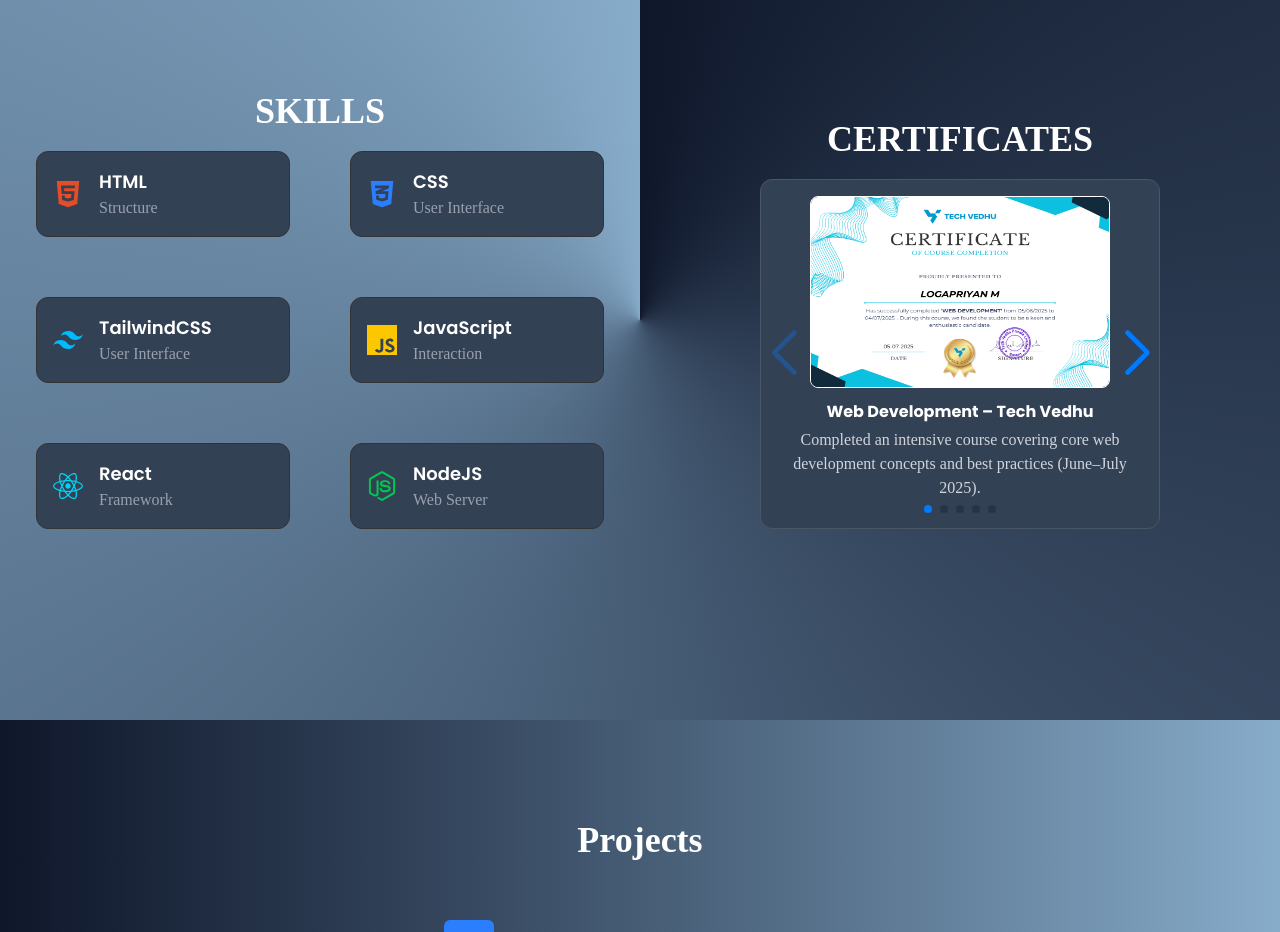
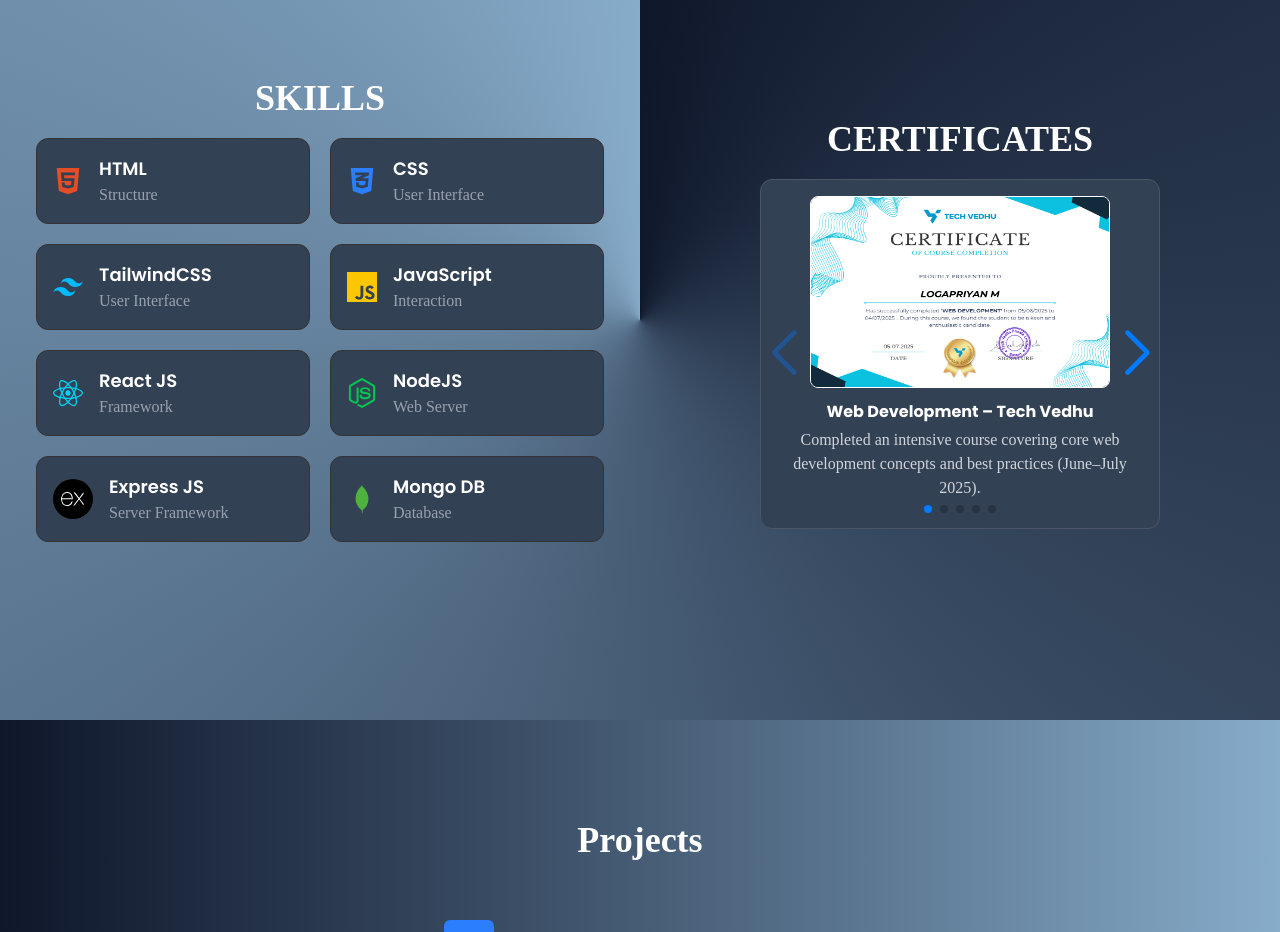
Before and after one commit to logapriyanm/Logapriyan-Portfolio, a React (Vite) app: page / in a window 1280 px wide. Shown: the part 1680-2612 px from the top of the page. Built offline with nearby package versions, Linux system fonts and the light colour scheme.

Commit message:
Skills Update

```diff
--- a/src/App.css
+++ b/src/App.css
@@ -5,6 +5,7 @@
 html,body {
     overflow-x: hidden;
 }
+
 
 @theme {
     --color-secondary: #87ACCA;
@@ -21,6 +22,17 @@ html,body {
     --font-poppins: "Poppins", sans-serif;
 
 }
+
+*{
+    -ms-overflow-style: none;
+    scrollbar-width: none;
+
+    &::-webkit-scrollbar{
+        display : none;
+}}
+
+
+
 html {
   scroll-behavior: smooth;
 }
--- a/src/Components/Skills.jsx
+++ b/src/Components/Skills.jsx
@@ -11,15 +11,18 @@ import 'swiper/css/navigation';
 import 'swiper/css/pagination';
 
 import { FaHtml5, FaCss3Alt, FaNodeJs, FaReact } from "react-icons/fa";
-import { SiJavascript, SiTailwindcss } from "react-icons/si";
+import { SiJavascript, SiTailwindcss,SiExpress  } from "react-icons/si";
+import { DiMongodb } from "react-icons/di";
 
 const MySkills = [
     { name: "HTML", label: "Structure", icon: <FaHtml5 className="text-[#E44D26]" /> },
     { name: "CSS", label: "User Interface", icon: <FaCss3Alt className="text-blue-500" /> },
     { name: "TailwindCSS", label: "User Interface", icon: <SiTailwindcss className="text-sky-400" /> },
     { name: "JavaScript", label: "Interaction", icon: <SiJavascript className="text-yellow-400" /> },
-    { name: "React", label: "Framework", icon: <FaReact className="text-cyan-400 " /> },
+    { name: "React JS", label: "Framework", icon: <FaReact className="text-cyan-400 " /> },
     { name: "NodeJS", label: "Web Server", icon: <FaNodeJs className="text-green-500  " /> },
+    { name: "Express JS", label: "Server Framework", icon: <SiExpress size={40} className="text-white bg-black rounded-full p-2" /> },
+    { name: "Mongo DB", label: " Database", icon: <DiMongodb className="text-[#4db33d] " /> },
 ]
 
 
@@ -64,7 +67,7 @@ const Skills = () => {
                 <h1 className=" text-center pt-5">SKILLS</h1>
                 <div className=" p-5">
 
-                    <div className="grid grid-cols-1  md:grid-cols-2  gap-15">
+                    <div className="grid grid-cols-1  md:grid-cols-2  gap-5">
                         {MySkills.map((skill, index) => (
                             <div
                                 key={index}
```
